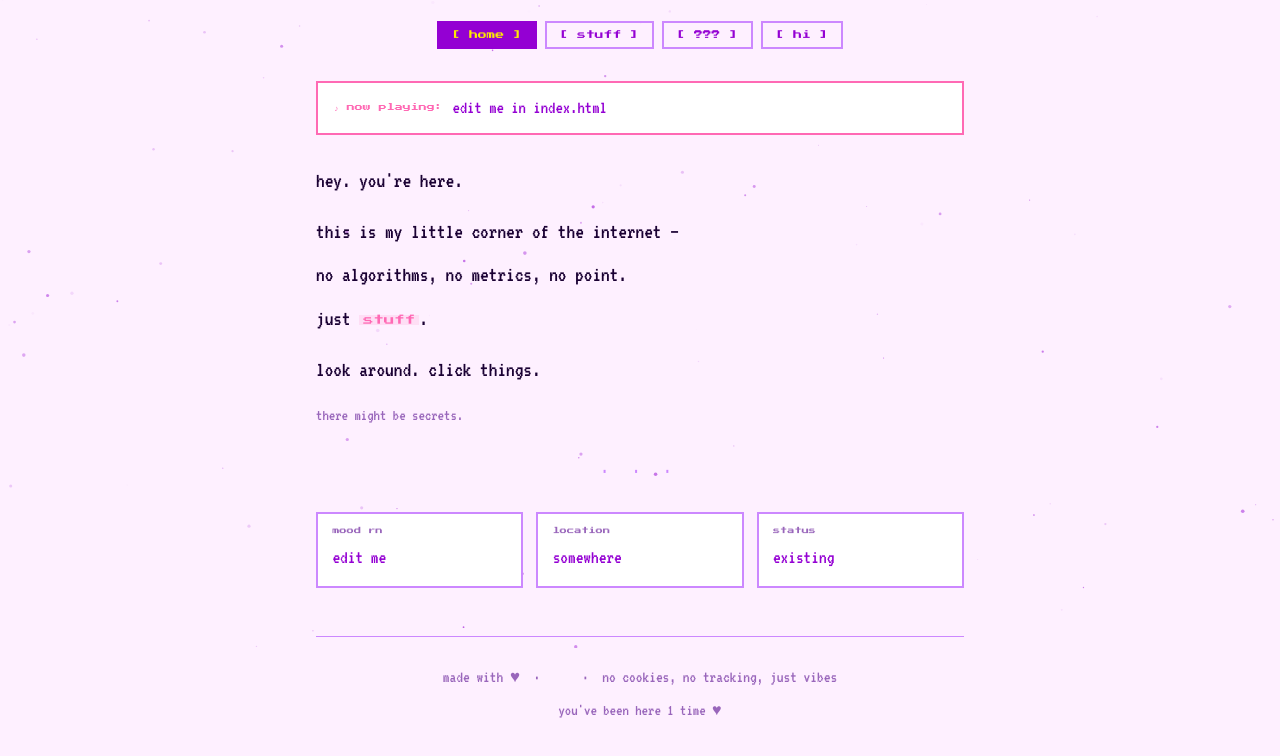
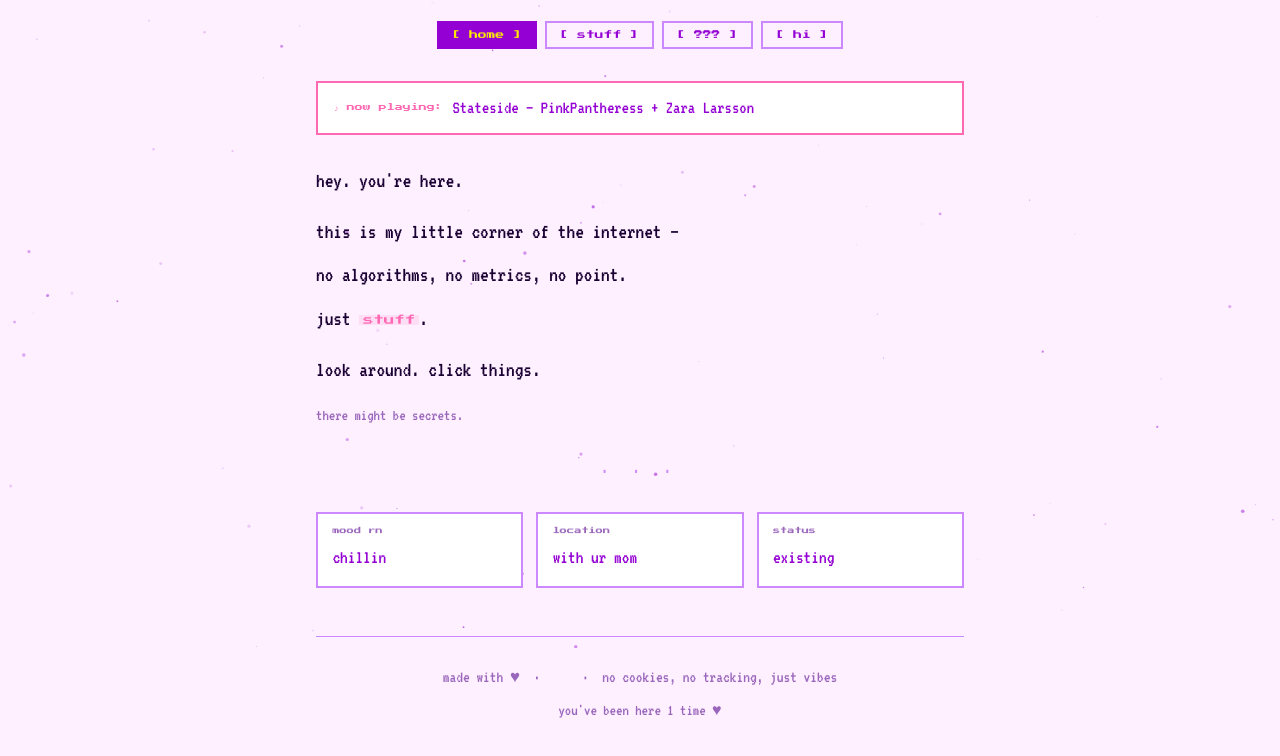
Before and after one commit to cvrlosdiaz/cvrlosdiaz.github.io, a plain HTML site: page index.html in a window 1280 px wide. Shown: the part 152-908 px from the top of the page. Drawn offline with Linux system fonts and the light colour scheme.

Commit message:
update mood, location, and now playing

```diff
--- a/index.html
+++ b/index.html
@@ -40,7 +40,7 @@
       <section id="home" class="section active">
         <div class="widget now-playing">
           <span class="widget-label">♪ now playing:</span>
-          <span id="song-title">edit me in index.html</span>
+          <span id="song-title">Stateside — PinkPantheress + Zara Larsson</span>
           <span class="blink">▶</span>
         </div>
 
@@ -60,11 +60,11 @@
         <div class="home-grid">
           <div class="mini-card" id="mood-card">
             <span class="card-label">mood rn</span>
-            <span class="card-val" id="mood-val">edit me</span>
+            <span class="card-val" id="mood-val">chillin</span>
           </div>
           <div class="mini-card" id="location-card">
             <span class="card-label">location</span>
-            <span class="card-val" id="location-val">somewhere</span>
+            <span class="card-val" id="location-val">with ur mom</span>
           </div>
           <div class="mini-card" id="status-card">
             <span class="card-label">status</span>
```
